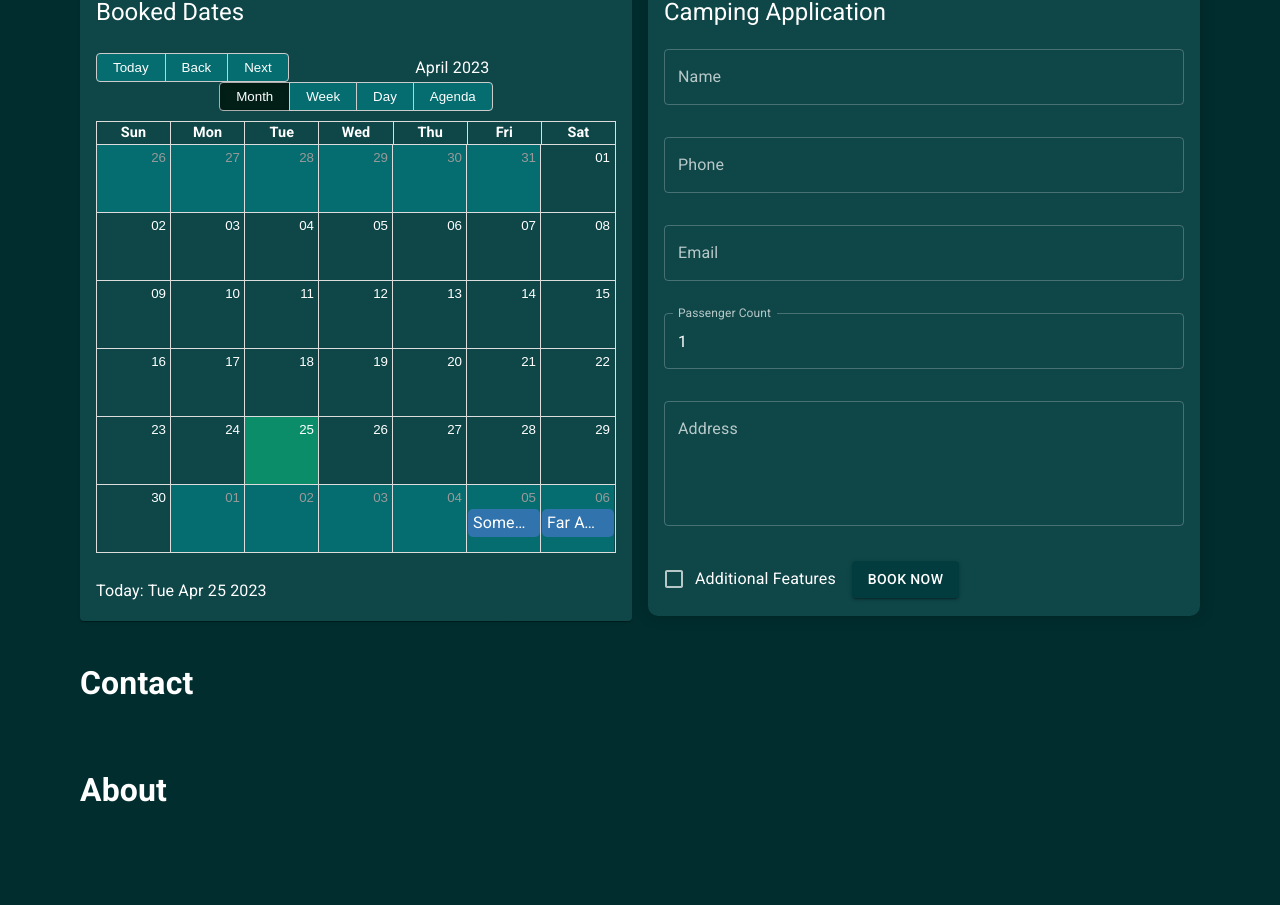
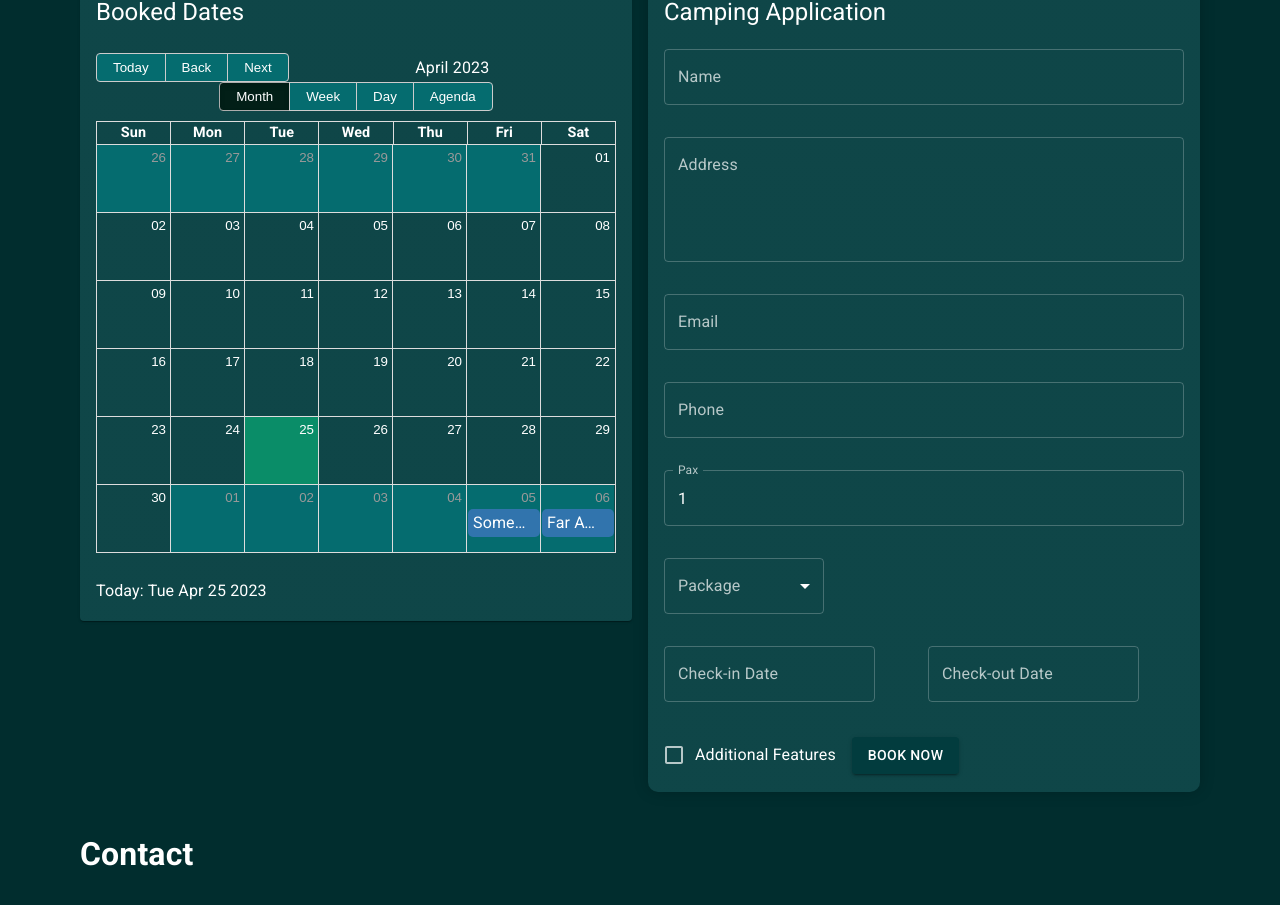
Before and after one commit to dilanjanranmalinda/meemure-app, a React (Create React App) app: page / in a window 1280 px wide. Shown: the part 1360-2265 px from the top of the page. Before the commit the page ends 2195 px from the top, so only its background shows below. Built offline with nearby package versions, Linux system fonts and the light colour scheme; no server answers.

Commit message:
booking updates

```diff
--- a/package.json
+++ b/package.json
@@ -11,6 +11,7 @@
     "@material-ui/pickers": "^3.3.10",
     "@mui/material": "^5.12.2",
     "@mui/styled-engine-sc": "^5.11.11",
+    "@mui/x-date-pickers": "^6.3.0",
     "@testing-library/jest-dom": "^5.14.1",
     "@testing-library/react": "^13.0.0",
     "@testing-library/user-event": "^13.2.1",
@@ -20,6 +21,7 @@
     "@types/react-big-calendar": "^1.6.3",
     "@types/react-dom": "^18.0.0",
     "@types/react-scroll": "^1.8.6",
+    "dayjs": "^1.11.7",
     "react": "^18.2.0",
     "react-big-calendar": "^1.6.9",
     "react-dom": "^18.2.0",
--- a/src/App.tsx
+++ b/src/App.tsx
@@ -11,7 +11,8 @@ import "@fontsource/roboto/300.css";
 import "@fontsource/roboto/400.css";
 import "@fontsource/roboto/500.css";
 import "@fontsource/roboto/700.css";
-
+import { LocalizationProvider } from "@mui/x-date-pickers/LocalizationProvider";
+import { AdapterDayjs } from "@mui/x-date-pickers/AdapterDayjs";
 const darkBlueTheme = createTheme({
   palette: {
     mode: "dark",
@@ -31,9 +32,11 @@ function App() {
   return (
     <ThemeProvider theme={theme}>
       <CssBaseline />
-      <div className="App">
-        <Layout />
-      </div>
+      <LocalizationProvider dateAdapter={AdapterDayjs}>
+        <div className="App">
+          <Layout />
+        </div>
+      </LocalizationProvider>
     </ThemeProvider>
   );
 }
--- a/src/components/bookingForm/bookingForm.tsx
+++ b/src/components/bookingForm/bookingForm.tsx
@@ -1,8 +1,14 @@
 import Button from "@mui/material/Button";
 import Checkbox from "@mui/material/Checkbox";
+import FormControl from "@mui/material/FormControl";
 import FormControlLabel from "@mui/material/FormControlLabel";
+import Grid from "@mui/material/Grid";
+import InputLabel from "@mui/material/InputLabel";
+import MenuItem from "@mui/material/MenuItem";
+import Select from "@mui/material/Select";
 import TextField from "@mui/material/TextField";
-import React from "react";
+import { DatePicker } from "@mui/x-date-pickers";
+import React, { useState } from "react";
 import { useForm, Controller } from "react-hook-form";
 
 // Define the form inputs as a TypeScript interface
@@ -11,9 +17,10 @@ interface FormInputs {
   phone: string;
   email: string;
   address: string;
-  passengerCount: number;
+  pax: number;
   package: string;
-  bookingDate: string;
+  checkIn: Date;
+  checkOut: Date;
   additionalFeatures: boolean;
 }
 
@@ -50,25 +57,21 @@ const BookingForm: React.FC = () => {
         )}
       />
       <Controller
-        name="phone"
+        name="address"
         control={control}
         defaultValue=""
-        rules={{
-          required: "Phone number is required",
-          pattern: {
-            value: /^[0-9]*$/,
-            message: "Invalid phone number",
-          },
-        }}
+        rules={{ required: "Address is required" }}
         render={({ field }) => (
           <TextField
             {...field}
-            style={{ marginBottom: "2rem" }}
-            label="Phone"
+            label="Address"
             variant="outlined"
             fullWidth
-            error={!!errors.phone}
-            helperText={errors.phone?.message}
+            style={{ marginBottom: "2rem" }}
+            multiline
+            minRows={4}
+            error={!!errors.address}
+            helperText={errors.address?.message}
           />
         )}
       />
@@ -96,7 +99,31 @@ const BookingForm: React.FC = () => {
         )}
       />
       <Controller
-        name="passengerCount"
+        name="phone"
+        control={control}
+        defaultValue=""
+        rules={{
+          required: "Phone number is required",
+          pattern: {
+            value: /^[0-9]*$/,
+            message: "Invalid phone number",
+          },
+        }}
+        render={({ field }) => (
+          <TextField
+            {...field}
+            style={{ marginBottom: "2rem" }}
+            label="Phone"
+            variant="outlined"
+            fullWidth
+            error={!!errors.phone}
+            helperText={errors.phone?.message}
+          />
+        )}
+      />
+
+      <Controller
+        name="pax"
         control={control}
         defaultValue={1}
         rules={{ required: "Passenger count is required" }}
@@ -105,34 +132,66 @@ const BookingForm: React.FC = () => {
             style={{ marginBottom: "2rem" }}
             {...field}
             type="number"
-            label="Passenger Count"
+            label="Pax"
             variant="outlined"
             fullWidth
-            error={!!errors.passengerCount}
-            helperText={errors.passengerCount?.message}
+            error={!!errors.pax}
+            helperText={errors.pax?.message}
           />
         )}
       />
-
+      <FormControl sx={{ minWidth: "20vh" }}>
+        <InputLabel>Package</InputLabel>
         <Controller
-        name="address"
+          name="package"
           control={control}
+          rules={{ required: true }}
           defaultValue=""
-        rules={{ required: "Address is required" }}
           render={({ field }) => (
-          <TextField
+            <Select
               {...field}
-            label="Address"
-            variant="outlined"
-            fullWidth
-            style={{ marginBottom: "2rem" }}
-            multiline
-            minRows={4}
-            error={!!errors.address}
-            helperText={errors.address?.message}
+              sx={{ marginBottom: "2rem" }}
+              label="Selected Package"
+              error={!!errors.package}
+            >
+              <MenuItem value="oneday">One Day</MenuItem>
+              <MenuItem value="twodays">Two Days</MenuItem>
+              <MenuItem value="threedays">Three Days</MenuItem>
+            </Select>
+          )}
+        />
+        {errors.package && <div>This field is required</div>}
+      </FormControl>
+      <Grid container spacing={1}>
+        <Grid item xs={12} sm={6}>
+          <Controller
+            name="checkIn"
+            control={control}
+            rules={{ required: true }}
+            render={({ field }) => (
+              <DatePicker
+                sx={{ marginBottom: "2rem" }}
+                {...field}
+                label="Check-in Date"
               />
             )}
           />
+        </Grid>
+        <Grid item xs={12} sm={6}>
+          <Controller
+            name="checkOut"
+            control={control}
+            rules={{ required: true }}
+            render={({ field }) => (
+              <DatePicker
+                sx={{ marginBottom: "2rem" }}
+                {...field}
+                label="Check-out Date"
+              />
+            )}
+          />
+        </Grid>
+      </Grid>
 
       <FormControlLabel
         control={
```
Also changed, not shown: 1 other file (tests, documents, lock files or other folders). Lines whose indentation alone changed are shown as unchanged.
